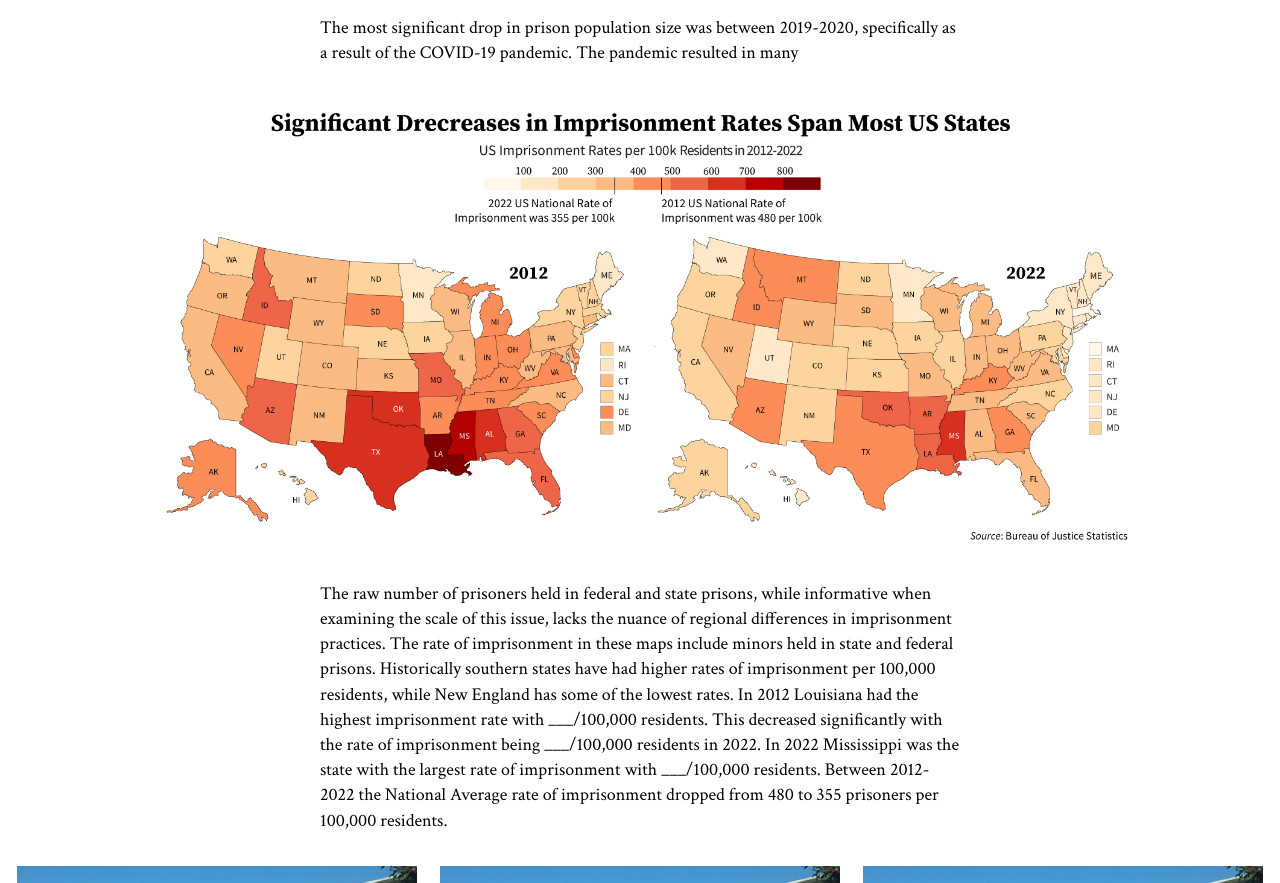
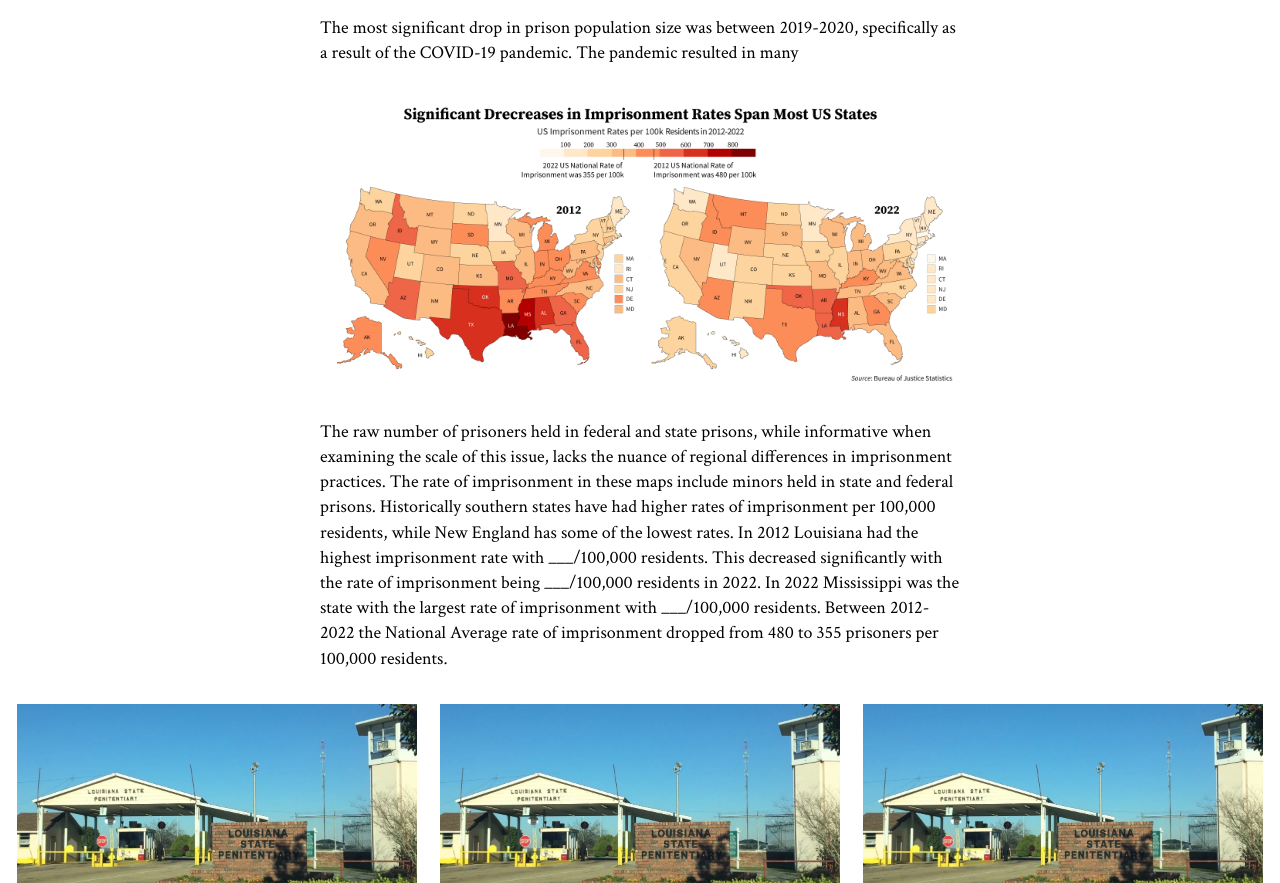
Before and after one commit to sryan12/sryan12.github.io, a plain HTML site: page US-Incarceration/index.html in a window 1280 px wide. Shown: the part 894-1777 px from the top of the page. Drawn offline with nearby package versions, Linux system fonts and the light colour scheme.

Commit message:
smallmap

```diff
--- a/US-Incarceration/styles.css
+++ b/US-Incarceration/styles.css
@@ -6,8 +6,7 @@ img, p, h1, h2{
 }
 
 .map {
-    max-width: 1000px;
-    min-width: 1000px;
+    max-width: 640px;
 }
 
 .pop {
```
